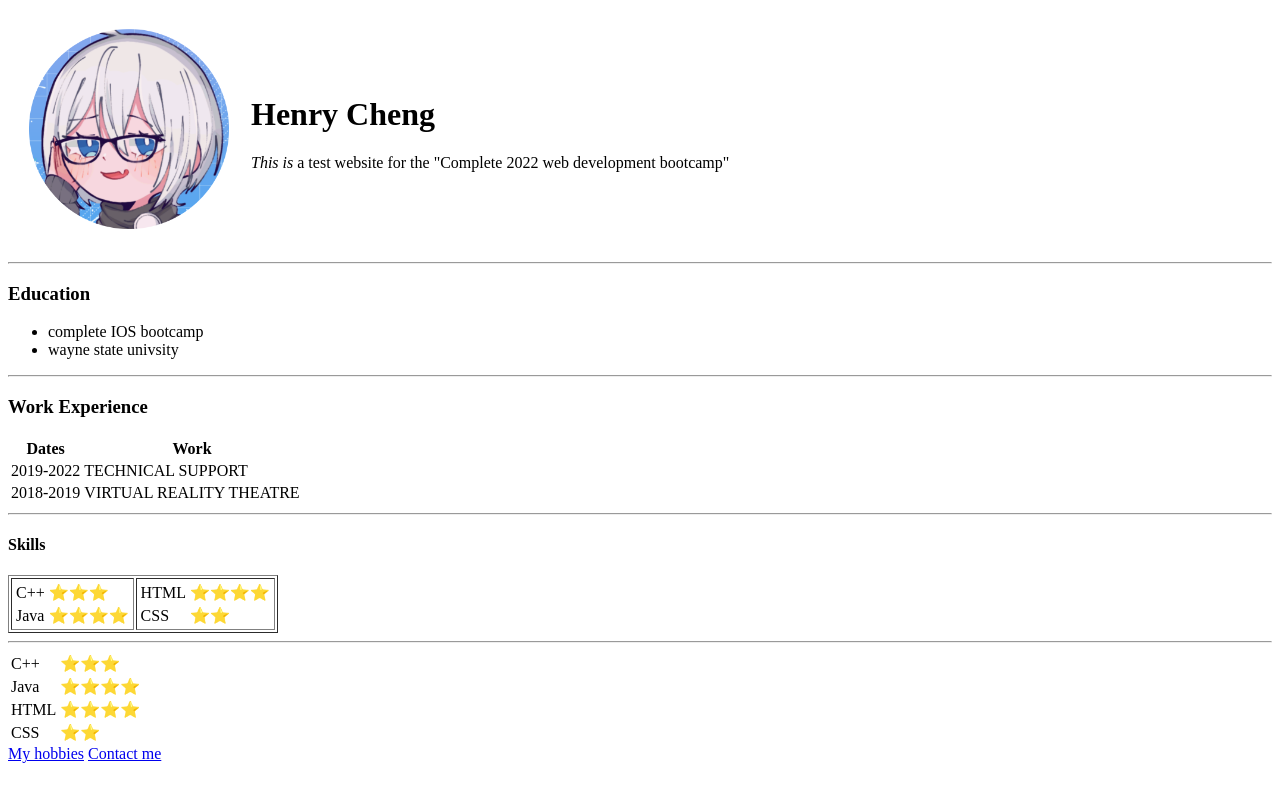
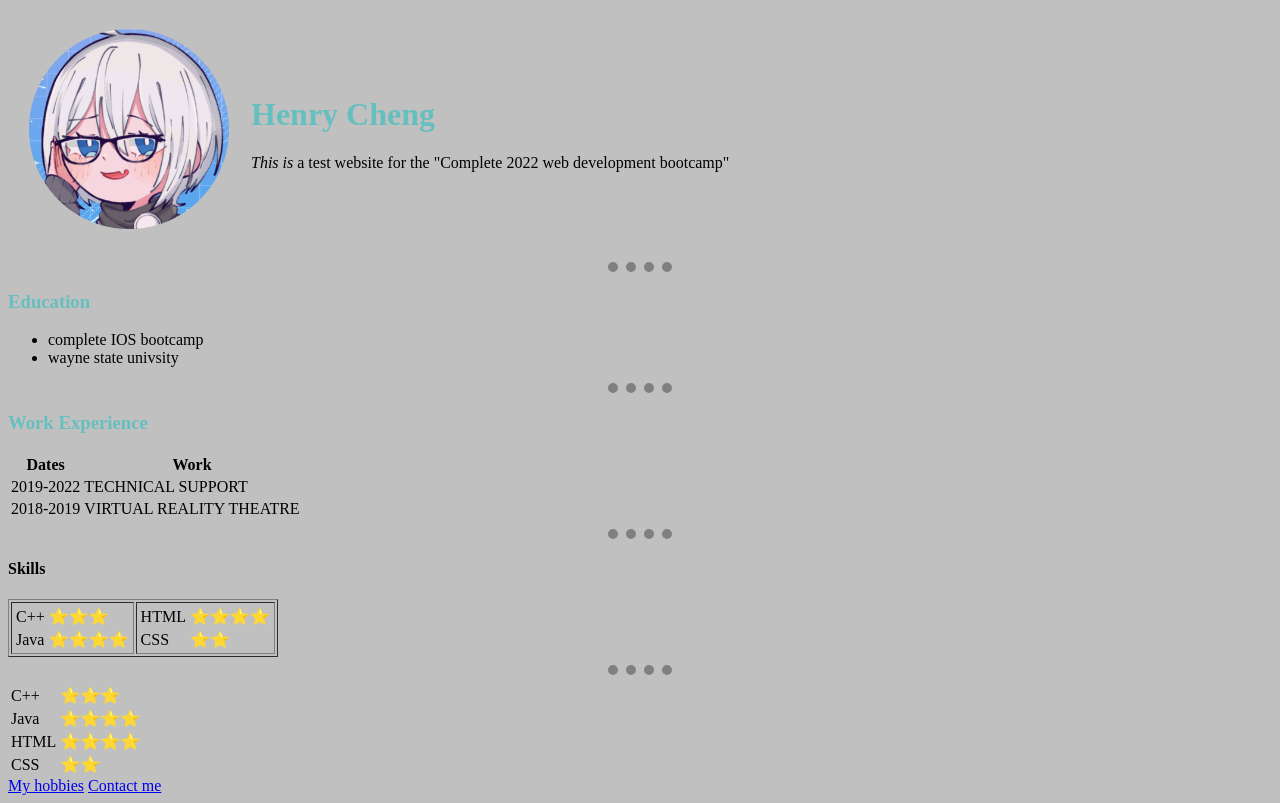
Before and after one commit to HenryCheng2/BootCamp, a plain HTML site: page HTML - Personal Site/index.html in a window 1280 px wide. Drawn offline with Linux system fonts and the light colour scheme.

Commit message:
added css sheets and applied them to each page

```diff
--- /dev/null
+++ b/HTML - Personal Site/css/styles.css
@@ -0,0 +1,22 @@
+/* format of CSS Syntax Selector {property: value;} who { what: how }*/
+body {
+    background-color: #c0c0c0;/* browser have default css values and you can overwrite these values*/
+    /* chrome elements style sheet allows you to see the effects of your elements
+    list of properties you can change
+    https://developer.mozilla.org/en-US/docs/Web/CSS/Reference
+    */
+}
+hr{
+    /*It is good practice to organize each of the properties in alphabetical order*/
+    border-style: none;
+    border-top: dotted;
+    border-color: gray;
+    border-width: 10px;
+    width: 5%;
+}
+h1{
+    color: #66BFBF;
+}
+h3{
+    color: #66BFBF;
+}
--- a/HTML - Personal Site/index.html
+++ b/HTML - Personal Site/index.html
@@ -8,9 +8,10 @@
     <meta http-equiv="X-UA-Compatible" content="IE=edge">
     <meta name="viewport" content="width=device-width, initial-scale=1.0">
     <title>Henry's personal site</title>
+   <link rel="stylesheet" href="css/styles.css"> <!-- applies all the styles externally in styles.css to the current page -->
 </head>
 <!-- <p>paragraph<em> this is em</em> <strong>this is strong</strong></p> use <em> instead of <i> use <strong> instead of <b>-->
-<body><!-- structure text have shortcuts -->
+<body><!-- structure text have shortcuts, Inject CSS code into body Style -->
     <table cellspacing="20">
         <tr>
             <td>    <img src="hen_hen.png"width="200" height="200" alt="henhen profile picture"> </td>
```
Also changed, not shown: HTML - Personal Site/contact.html (+1 -0 lines), HTML - Personal Site/hobbies.html (+1 -0 lines).
